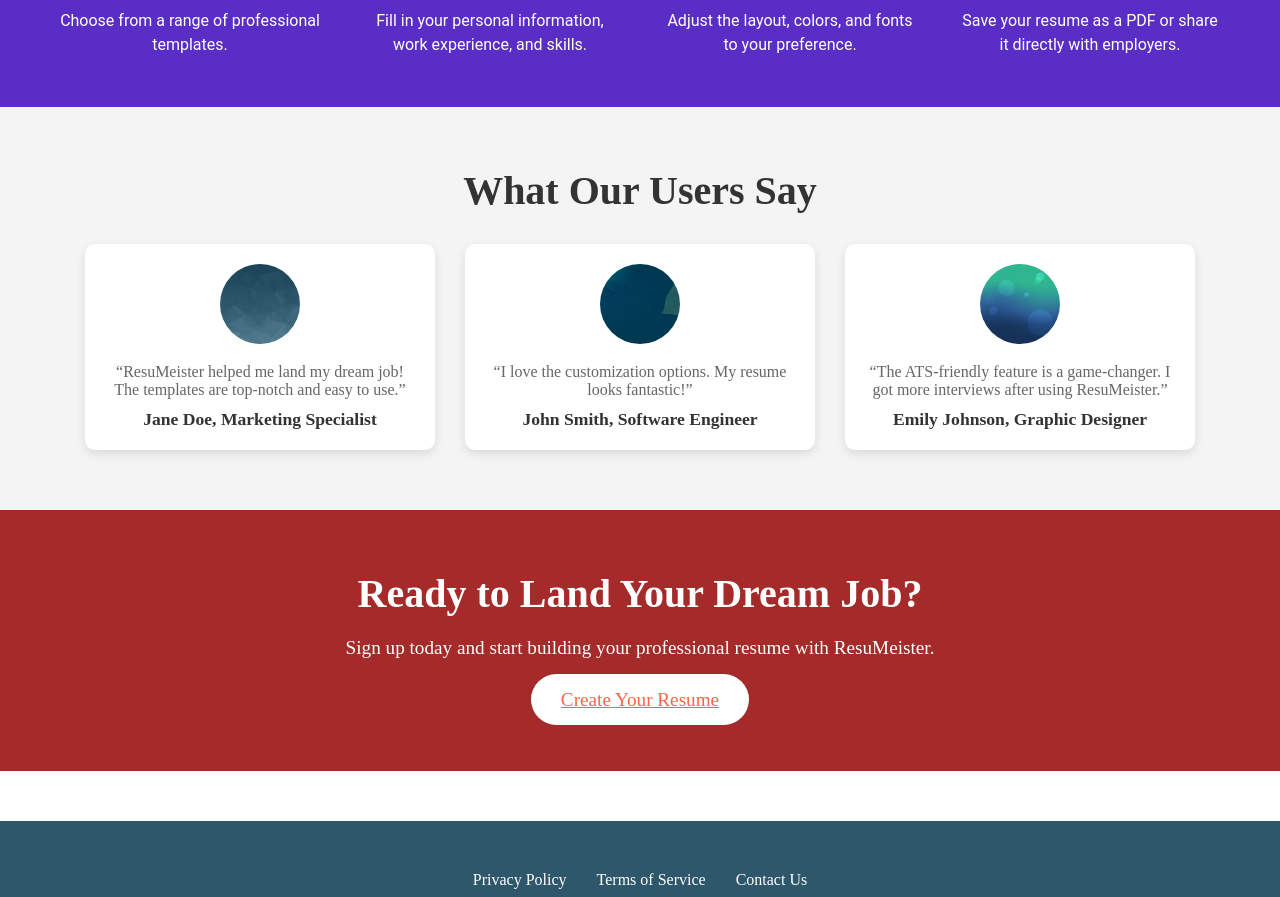
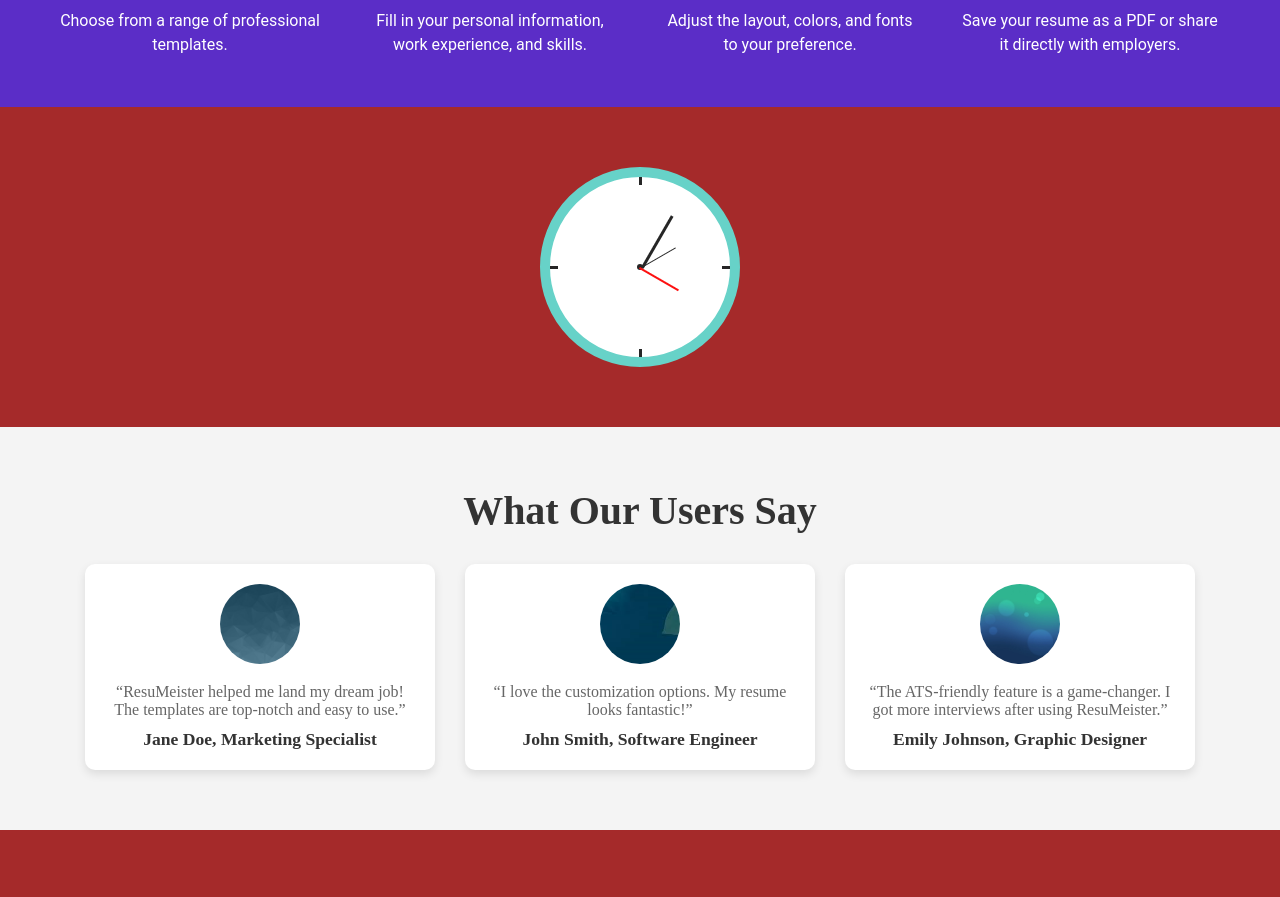
Before and after one commit to junaidiqbalturk/ResuMeister, a Vue app in the folder frontend/: page / in a window 1280 px wide. Shown: the part 1433-2330 px from the top of the page. Built offline with nearby package versions, Linux system fonts and the light colour scheme.

Commit message:
feat: adding animation on frontend Home

```diff
--- a/frontend/src/views/Home.vue
+++ b/frontend/src/views/Home.vue
@@ -114,6 +114,21 @@
     </div>
   </section>
 <!-- ends here-->
+    <!-- Advertisement Section --->
+    <section class = "cta">
+      <div class="clock">
+        <div class="top"></div>
+        <div class="right"></div>
+        <div class="bottom"></div>
+        <div class="left"></div>
+        <div class="center"></div>
+        <div class="shadow"></div>
+        <div class="hour"></div>
+        <div class="minute"></div>
+        <div class="second"></div>
+      </div>
+    </section>
+
     <!-- Testimonials Section -->
     <section class="testimonials">
       <h2>What Our Users Say</h2>
@@ -286,7 +301,144 @@
 </script>
 
 <style scoped>
+/* CLock section css */
+.clock {
+  position: relative;
+  height: 200px;
+  width: 200px;
+  background: white;
+  box-sizing: border-box;
+  border-radius: 100%;
+  border: 10px solid #67D2C8;
+  top: 0;
+  left: 0;
+  right: 0;
+  bottom: 0;
+  margin: auto;
+  .top {
+    position: absolute;
+    width: 3px;
+    height: 8px;
+    background: #262626;
+    left: 0;
+    right: 0;
+    margin: 0 auto;
+  }
+  .right {
+    position: absolute;
+    width: 8px;
+    height: 3px;
+    background: #262626;
+    top: 0;
+    bottom: 0;
+    right: 0;
+    margin: auto 0;
+  }
+  .bottom {
+    position: absolute;
+    width: 3px;
+    height: 8px;
+    background: #262626;
+    left: 0;
+    right: 0;
+    bottom: 0;
+    margin: 0 auto;
+  }
+  .left {
+    position: absolute;
+    width: 8px;
+    height: 3px;
+    background: #262626;
+    top: 0;
+    bottom: 0;
+    left: 0;
+    margin: auto 0;
+  }
+  .center {
+    height: 6px;
+    width: 6px;
+    position: absolute;
+    left: 0;
+    right: 0;
+    top: 0;
+    bottom: 0;
+    margin: auto;
+    background: #262626;
+    border-radius: 100%;
+  }
+  .shadow {
+    height: 200px;
+    width: 200px;
+    position: absolute;
+    left: 60px;
+    top: 60px;
+    transform: rotate(135deg);
+    background: linear-gradient(transparent, rgba(000, 0.1));
+  }
+  .hour {
+    width: 3px;
+    height: 100%;
+    position: absolute;
+    left: 0;
+    right: 0;
+    margin: 0 auto;
+    /*animation: time 86400s infinite linear;*/
+    animation: time 60s infinite linear;
+    &:before {
+      position: absolute;
+      content: "";
+      background: #262626;
+      height: 60px;
+      width: 3px;
+      top: 30px;
+    }
+  }
+  .minute {
+    width: 1px;
+    height: 100%;
+    position: absolute;
+    left: 0;
+    right: 0;
+    margin: 0 auto;
+    //animation: time 3600s infinite linear;
+    animation: time 30s infinite linear;
+    &:before {
+      position: absolute;
+      content: "";
+      background: #262626;
+      height: 40px;
+      width: 1px;
+      top: 50px;
+    }
+  }
+  .second {
+    width: 2px;
+    height: 100%;
+    position: absolute;
+    left: 0;
+    right: 0;
+    margin: 0 auto;
+    //animation: time 60s infinite linear;
+    animation: time 15s infinite linear;
+    &:before {
+      position: absolute;
+      content: "";
+      background: #fd1111;
+      height: 45px;
+      width: 2px;
+      top: 45px;
+    }
+  }
+}
 
+@keyframes time {
+  to {
+    transform: rotate(360deg);
+  }
+}
+
+
+/* Ends here*/
 .slide-buttons {
   margin-top: 240px; /* Space between text and buttons */
   display: flex;
```
